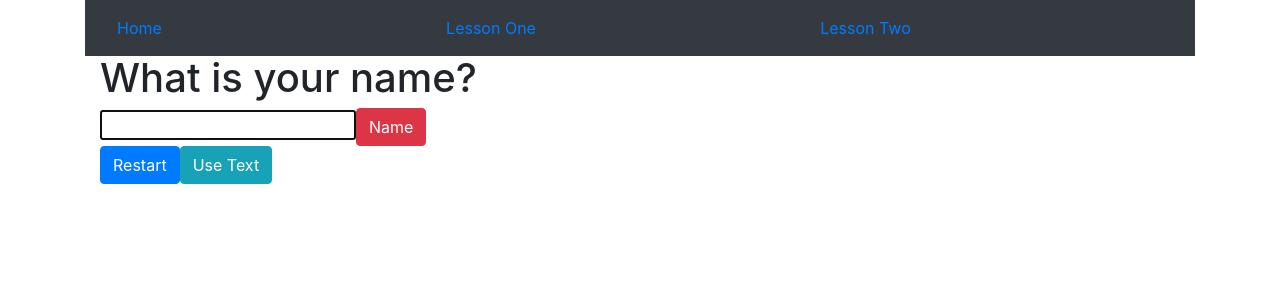
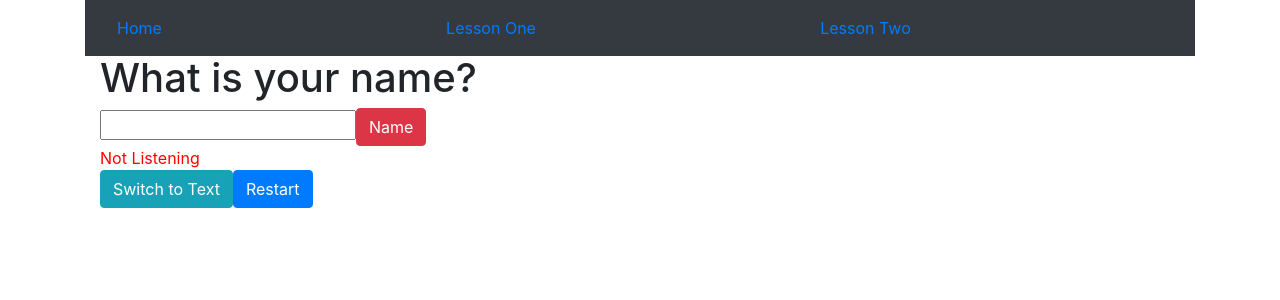
Before and after one commit to howardkitto/ProSpelling, a React (Create React App) app in the folder frontend/: page / in a window 1280 px wide. Shown: the top 300 px of the page. Built offline with nearby package versions, Linux system fonts and the light colour scheme; no server answers.

Commit message:
toggle between text and speech smoothly

```diff
--- a/frontend/src/containers/HomeContainer.js
+++ b/frontend/src/containers/HomeContainer.js
@@ -19,7 +19,6 @@ render(){
       {(this.props.spellerName)?
         <h1 className="display-3">Hello, {this.props.spellerName}</h1>:
         <UserDetailsForm headerText = "What is your name?  "/>}
-        {this.props.answer}
         <Speech />
 
         <Video  src={rosie}
--- a/frontend/src/containers/Speech.js
+++ b/frontend/src/containers/Speech.js
@@ -17,67 +17,106 @@ class Speech extends Component  {
 
         this.state = {
             listening : false,
-            typedAnswer: ''
+            useSpeech : false,
+            speechConfidence: 0
         }
     }
 
-setUpSpeechRecog(){
+setUpSpeechRecog(reset){
+    if(reset){
+        this.props.saveAnswer(null)
+    }
+
     recognition.lang = 'en-US'
     recognition.interimResults = true
     recognition.maxAlternatives = 5
-    recognition.start()
+
+    if(!this.state.listening){
+        try{
+            recognition.start()}
+        catch(err){
+            console.log('Started too soon')
+            recognition.stop()
+        }
+    }
+
     recognition.onstart = event =>this.setState({listening:true});
-    recognition.onresult = event =>this.props.saveAnswer(event.results[0][0].transcript)
-
+    recognition.onresult = event => {this.props.saveAnswer(event.results[0][0].transcript)
+                                    this.confidenceStyle(event.results[0][0].confidence)}
     recognition.onspeechend = event =>this.setState({listening:false});
 }
 
-switchToText(){
-    console.log('switch to text')
+confidenceStyle(confidenceScore){
+    this.setState({speechConfidence:confidenceScore})
+    if (confidenceScore > 0.9){
+        this.speechResultDiv.style.color='green'}
+    else if (confidenceScore > 0.8){
+        this.speechResultDiv.style.color='orange'}
+    else {
+        this.speechResultDiv.style.color='red'
+        }
+    }
+
+
+toggleTextOrSpeech(){
+    this.setState({useSpeech:!this.state.useSpeech},
+            ()=>{if(!this.state.useSpeech){
+                recognition.stop()
+                this.textInput.value=this.props.answer
+                }
+                else{
+                this.setUpSpeechRecog()
+                }
+
+        })
 }
 
 handleTypedAnswer(e){
-    this.setState({typedAnswer:e.target.value})
+    this.props.saveAnswer(e.target.value)
 }
-
-sumbitTypedAnswer(e){
-    e.preventDefault();
-    this.props.saveAnswer(this.state.typedAnswer)
-}
-
 
 componentDidMount(){
 
-    if(recognition) this.setUpSpeechRecog()
-
+    if(recognition) {
+        this.setState({useSpeech:true})
+        this.setUpSpeechRecog()
+        }
 }
 
 render(){
-    return(
-        (recognition) ?
+    switch(this.state.useSpeech){
+        case (true) :
+            return (
                 <div>
-           {this.state.listening ?
-           <h2>listening</h2>
-            :
+                <div    ref={(div)=>{this.speechResultDiv = div}}>
+                        {this.props.answer}</div>
+                {(this.state.listening)?
+                    <div className="listeningText">Listening</div>:
+                    <div className="listeningText">Not Listening</div>}
+                <button className='btn btn-info'
+                        onClick={_=>this.toggleTextOrSpeech()}>Switch to Text</button>
                 <button className='btn btn-primary'
-                onClick={_=>this.setUpSpeechRecog()}>Restart</button>
-           }
-           <button className='btn btn-info'
-                onClick={_=>this.switchToText()}>Use Text</button>
-        </div>:
-        <div>
-        <h1>You don't got Speech</h1>
-        <form onSubmit={(e)=>{this.sumbitTypedAnswer(e)}}>
+                        onClick={_=>this.setUpSpeechRecog('reset')}>Restart</button>
+                </div>
+            )
+        default :
+            return (
+                <div>Using Text
                         <input  type='text'
+                                ref={(input)=>{this.textInput=input}}
                                 autoFocus
+                                className="answerTextBox"
                                 onChange={(e)=>{this.handleTypedAnswer(e)}}
                         />
-            <button type='submit'
-                    className='btn btn-warning'>Answer
-            </button>
-        </form>
+
+                    {(recognition) ?
+                    <button className='btn btn-info'
+                            onClick={_=>this.toggleTextOrSpeech()}>Switch to Speech</button>
+                    : null}
                 </div>
             )
+    }
+
         }
 
 }
--- a/frontend/src/css/App.css
+++ b/frontend/src/css/App.css
@@ -36,3 +36,11 @@
   background-color: #cfe2f3;
   width: 100px;
 }
+
+.listeningText {
+  color: red;
+}
+
+.answerTextBox{
+  width:500px
+}
```
Lines whose indentation alone changed are shown as unchanged.
